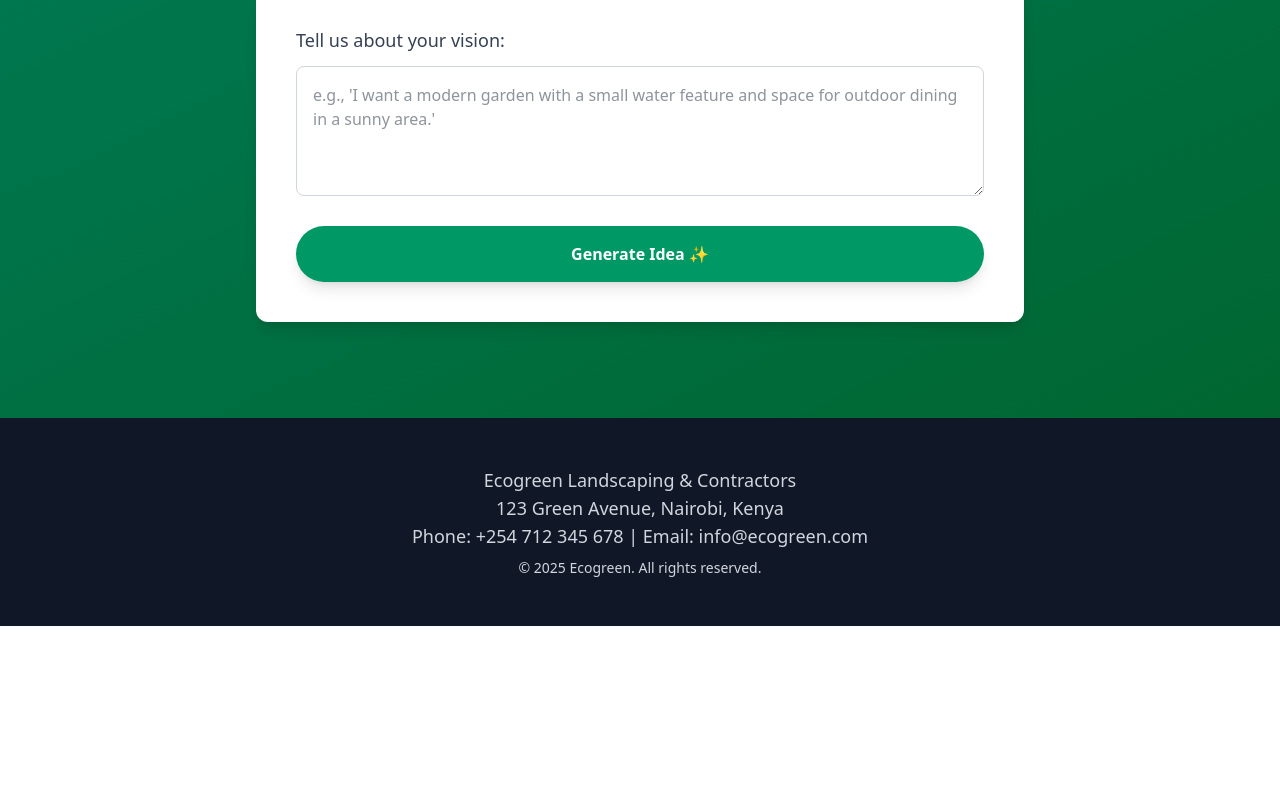
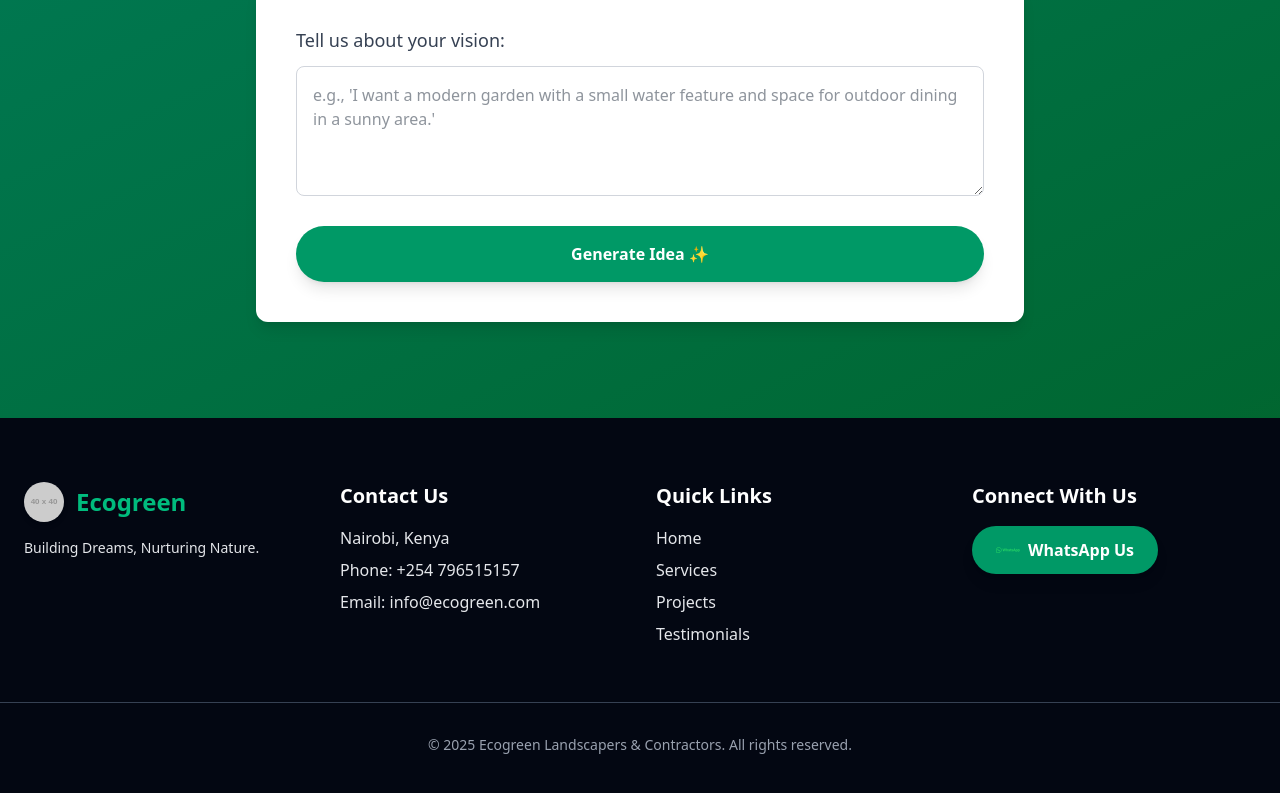
Before and after one commit to Nduhiu17/ecogreen-website, a React (Vite) app: page / in a window 1280 px wide. Shown: the part 3566-4359 px from the top of the page. Before the commit the page ends 4192 px from the top, so only its background shows below. Built offline with nearby package versions, Linux system fonts and the light colour scheme.

Commit message:
update footer layout and styles

```diff
--- a/src/App.jsx
+++ b/src/App.jsx
@@ -284,14 +284,56 @@ function App() {
       </section>
 
       {/* Footer Section (Removed redundant navigation as it's now in the header) */}
-      <footer className="bg-gray-900 text-gray-300 py-12">
-        <div className="container mx-auto px-6 text-center">
-          <p className="text-lg mb-2">
-            Ecogreen Landscaping & Contractors<br />
-            123 Green Avenue, Nairobi, Kenya<br />
-            Phone: +254 712 345 678 | Email: info@ecogreen.com
-          </p>
-          <p className="text-sm">&copy; {new Date().getFullYear()} Ecogreen. All rights reserved.</p>
+      <footer className="bg-gray-950 text-gray-200 py-16"> {/* Darker background, lighter text, more padding */}
+        <div className="container mx-auto px-6 grid grid-cols-1 md:grid-cols-4 gap-8"> {/* Responsive grid layout */}
+
+          {/* Column 1: Logo and Company Name */}
+          <div className="md:col-span-1 flex flex-col items-center md:items-start">
+            <a href="#" className="flex items-center space-x-3 mb-4">
+              <img src="https://placehold.co/40x40/228B22/FFFFFF?text=Logo" alt="Ecogreen Logo" className="h-10 w-10 rounded-full shadow-md" />
+              <span className="text-2xl font-bold text-emerald-500">Ecogreen</span> {/* Use emerald for logo text */}
+            </a>
+            <p className="text-sm text-center md:text-left">Building Dreams, Nurturing Nature.</p>
+          </div>
+
+          {/* Column 2: Contact Information */}
+          <div className="md:col-span-1 text-center md:text-left">
+            <h4 className="text-xl font-semibold text-white mb-4">Contact Us</h4>
+            <p className="mb-2">Nairobi, Kenya</p>
+            <p className="mb-2">Phone: <a href="tel:+254796515157" className="hover:text-emerald-400 transition-colors duration-200">+254 796515157</a></p>
+            <p className="mb-2">Email: <a href="mailto:info@ecogreen.com" className="hover:text-emerald-400 transition-colors duration-200">info@ecogreen.com</a></p>
+          </div>
+
+          {/* Column 3: Quick Links */}
+          <div className="md:col-span-1 text-center md:text-left">
+            <h4 className="text-xl font-semibold text-white mb-4">Quick Links</h4>
+            <ul>
+              <li className="mb-2"><a href="#" className="hover:text-emerald-400 transition-colors duration-200">Home</a></li>
+              <li className="mb-2"><a href="#services" className="hover:text-emerald-400 transition-colors duration-200">Services</a></li>
+              <li className="mb-2"><a href="#projects" className="hover:text-emerald-400 transition-colors duration-200">Projects</a></li>
+              <li className="mb-2"><a href="#testimonials" className="hover:text-emerald-400 transition-colors duration-200">Testimonials</a></li>
+            </ul>
+          </div>
+
+          {/* Column 4: Social Media / CTA (WhatsApp) */}
+          <div className="md:col-span-1 flex flex-col items-center md:items-start">
+            <h4 className="text-xl font-semibold text-white mb-4">Connect With Us</h4>
+            <a
+              href="https://wa.me/254796515157"
+              target="_blank"
+              rel="noopener noreferrer"
+              className="flex items-center space-x-2 bg-emerald-600 hover:bg-emerald-700 text-white font-bold py-3 px-6 rounded-full shadow-lg transition duration-300 transform hover:scale-105"
+              title="Chat with us on WhatsApp"
+            >
+              <img src={whatsappIcon} alt="WhatsApp" className="h-6 w-6" />
+              <span>WhatsApp Us</span>
+            </a>
+          </div>
+
+        </div>
+
+        <div className="container mx-auto px-6 mt-12 pt-8 border-t border-gray-700 text-center text-sm text-gray-400">
+          <p>&copy; {new Date().getFullYear()} Ecogreen Landscapers & Contractors. All rights reserved.</p>
         </div>
       </footer>
     </div>
@@ -302,16 +344,15 @@ function App() {
 function ServiceCard({ title, description, images, elementRef }) {
   const [currentImageIndex, setCurrentImageIndex] = useState(0);
   const [isHovered, setIsHovered] = useState(false);
-  const cardRef = useRef(null); // Use useRef for the card element
+  const cardRef = useRef(null);
 
-  // Ref for the interval timer
   const intervalRef = useRef(null);
 
   const startAutoCycle = () => {
     if (images.length > 1) {
       intervalRef.current = setInterval(() => {
         setCurrentImageIndex((prevIndex) => (prevIndex + 1) % images.length);
-      }, 3000); // Change image every 3 seconds
+      }, 3000);
     }
   };
 
@@ -322,43 +363,40 @@ function ServiceCard({ title, description, images, elementRef }) {
   };
 
   useEffect(() => {
-    // Pass the element's offset to the parent's fadeIn function via elementRef prop
     if (cardRef.current && elementRef) {
       elementRef(cardRef.current);
     }
 
-    // Start auto-cycling when component mounts or images change, if not hovered
     if (!isHovered) {
       startAutoCycle();
     }
 
-    // Cleanup interval on component unmount or images/hover state change
     return () => stopAutoCycle();
   }, [images.length, elementRef, isHovered]);
 
   const handleMouseEnter = () => {
     setIsHovered(true);
-    stopAutoCycle(); // Pause autoplay on hover
+    stopAutoCycle();
   };
 
   const handleMouseLeave = () => {
     setIsHovered(false);
-    startAutoCycle(); // Resume autoplay when not hovered
+    startAutoCycle();
   };
 
   const goToPrev = () => {
     setCurrentImageIndex((prevIndex) => (prevIndex - 1 + images.length) % images.length);
-    stopAutoCycle(); // Stop auto-cycle on manual navigation
-    startAutoCycle(); // Restart after a brief moment to avoid immediate next slide
+    stopAutoCycle();
+    startAutoCycle();
   };
 
   const goToNext = () => {
     setCurrentImageIndex((prevIndex) => (prevIndex + 1) % images.length);
-    stopAutoCycle(); // Stop auto-cycle on manual navigation
-    startAutoCycle(); // Restart after a brief moment to avoid immediate next slide
+    stopAutoCycle();
+    startAutoCycle();
   };
 
-  const motionClass = elementRef ? elementRef(cardRef.current) : ''; // Get the motion class from parent
+  const motionClass = elementRef ? elementRef(cardRef.current) : '';
 
   return (
     <div
@@ -407,8 +445,8 @@ function ServiceCard({ title, description, images, elementRef }) {
                   key={idx}
                   onClick={() => {
                     setCurrentImageIndex(idx);
-                    stopAutoCycle(); // Stop auto-cycle on manual navigation
-                    startAutoCycle(); // Restart after a brief moment
+                    stopAutoCycle();
+                    startAutoCycle();
                   }}
                   className={`w-3 h-3 rounded-full ${idx === currentImageIndex ? 'bg-white' : 'bg-gray-400'} opacity-75 focus:outline-none hover:opacity-100 transition-colors duration-300`}
                   aria-label={`Go to image ${idx + 1}`}
@@ -419,7 +457,7 @@ function ServiceCard({ title, description, images, elementRef }) {
         )}
       </div>
       <div className="p-6">
-        <h3 className="text-2xl font-semibold text-emerald-700 mb-3">{title}</h3> {/* Emerald text */}
+        <h3 className="text-2xl font-semibold text-emerald-700 mb-3">{title}</h3>
         <p className="text-gray-600 leading-relaxed">{description}</p>
       </div>
     </div>
@@ -429,16 +467,15 @@ function ServiceCard({ title, description, images, elementRef }) {
 // Landscaping Specific Card Component (Before & After)
 function LandscapingCard({ title, description, beforeImage, afterImage, elementRef }) {
   const [showBefore, setShowBefore] = useState(true);
-  const cardRef = useRef(null); // Create a ref for the card element
+  const cardRef = useRef(null);
 
   useEffect(() => {
-    // Pass the element's offset to the parent's fadeIn function via elementRef prop
     if (cardRef.current && elementRef) {
       elementRef(cardRef.current);
     }
   }, [elementRef]);
 
-  const motionClass = elementRef ? elementRef(cardRef.current) : ''; // Get the motion class from parent
+  const motionClass = elementRef ? elementRef(cardRef.current) : '';
 
   return (
     <div ref={cardRef} className={`bg-white rounded-xl shadow-lg overflow-hidden transform hover:scale-103 transition-all duration-500 ease-in-out ${motionClass}`}>
@@ -460,7 +497,7 @@ function LandscapingCard({ title, description, beforeImage, afterImage, elementR
         </div>
       </div>
       <div className="p-6">
-        <h3 className="text-2xl font-semibold text-emerald-700 mb-3">{title}</h3> {/* Emerald text */}
+        <h3 className="text-2xl font-semibold text-emerald-700 mb-3">{title}</h3>
         <p className="text-gray-600 leading-relaxed">{description}</p>
       </div>
     </div>
@@ -469,16 +506,15 @@ function LandscapingCard({ title, description, beforeImage, afterImage, elementR
 
 // Project Card Component
 function ProjectCard({ title, image, elementRef }) {
-  const cardRef = useRef(null); // Create a ref for the card element
+  const cardRef = useRef(null);
 
   useEffect(() => {
-    // Pass the element's offset to the parent's fadeIn function via elementRef prop
     if (cardRef.current && elementRef) {
       elementRef(cardRef.current);
     }
   }, [elementRef]);
 
-  const motionClass = elementRef ? elementRef(cardRef.current) : ''; // Get the motion class from parent
+  const motionClass = elementRef ? elementRef(cardRef.current) : '';
 
   return (
     <div ref={cardRef} className={`bg-white rounded-xl shadow-lg overflow-hidden transform hover:scale-105 transition-all duration-500 ease-in-out ${motionClass}`}>
@@ -497,21 +533,20 @@ function ProjectCard({ title, image, elementRef }) {
 
 // Testimonial Card Component
 function TestimonialCard({ quote, author, elementRef }) {
-  const cardRef = useRef(null); // Create a ref for the card element
+  const cardRef = useRef(null);
 
   useEffect(() => {
-    // Pass the element's offset to the parent's fadeIn function via elementRef prop
     if (cardRef.current && elementRef) {
       elementRef(cardRef.current);
     }
   }, [elementRef]);
 
-  const motionClass = elementRef ? elementRef(cardRef.current) : ''; // Get the motion class from parent
+  const motionClass = elementRef ? elementRef(cardRef.current) : '';
 
   return (
-    <div ref={cardRef} className={`bg-emerald-700 text-white p-6 rounded-xl shadow-lg flex flex-col justify-between transform hover:scale-103 transition-all duration-500 ease-in-out ${motionClass}`}> {/* Emerald background */}
+    <div ref={cardRef} className={`bg-emerald-700 text-white p-6 rounded-xl shadow-lg flex flex-col justify-between transform hover:scale-103 transition-all duration-500 ease-in-out ${motionClass}`}>
       <p className="text-lg italic mb-4">"{quote}"</p>
-      <p className="text-right font-medium text-emerald-100">- {author}</p> {/* Emerald text */}
+      <p className="text-right font-medium text-emerald-100">- {author}</p>
     </div>
   );
 }
@@ -538,10 +573,8 @@ function ProjectIdeaGenerator() {
       let chatHistory = [];
       chatHistory.push({ role: "user", parts: [{ text: `Generate a creative and concise landscaping or construction project idea based on the following description, suitable for a company like Ecogreen. Focus on unique features, benefits, and a catchy name. Description: "${prompt}"` }] });
 
-      // We'll call the API twice: once for the idea, once for the image prompt
-      // First call: get the idea
       const ideaPayload = { contents: [chatHistory[0]] };
-      const apiKey = "AIzaSyC1q_KJysimHoEnfZgofyIrsahF7NLmP0c"; // Canvas will automatically provide this at runtime
+      const apiKey = "AIzaSyC1q_KJysimHoEnfZgofyIrsahF7NLmP0c";
       const apiUrl = `https://generativelanguage.googleapis.com/v1beta/models/gemini-2.0-flash:generateContent?key=${apiKey}`;
 
       const ideaResponse = await fetch(apiUrl, {
@@ -562,11 +595,9 @@ function ProjectIdeaGenerator() {
         return;
       }
 
-      // Second call: get the image prompt from a new conversation with the idea
       const imagePromptChatHistory = [];
       imagePromptChatHistory.push({ role: "user", parts: [{ text: `Based on this project idea: "${ideaText}", suggest a relevant royalty-free image prompt for this project idea. Only output the image prompt, nothing else. The image prompt should be suitable for a general image search engine like Unsplash, avoiding specific brand names.` }] });
       const imagePromptPayload = { contents: imagePromptChatHistory };
-
 
       const imagePromptResponse = await fetch(apiUrl, {
         method: 'POST',
@@ -579,10 +610,9 @@ function ProjectIdeaGenerator() {
       if (imagePromptResult.candidates && imagePromptResult.candidates.length > 0 &&
           imagePromptResult.candidates[0].content && imagePromptResult.candidates[0].content.parts &&
           imagePromptResult.candidates[0].content.parts.length > 0) {
-        imagePrompt = imagePromptResult.candidates[0].content.parts[0].text.replace(/["\n]/g, '').trim(); // Clean up response
+        imagePrompt = imagePromptResult.candidates[0].content.parts[0].text.replace(/["\n]/g, '').trim();
       }
 
-      // Use Unsplash for royalty-free images
       let imageUrl = '';
       if (imagePrompt) {
         const encodedPrompt = encodeURIComponent(imagePrompt);
@@ -624,7 +654,7 @@ function ProjectIdeaGenerator() {
         </label>
         <textarea
           id="project-prompt"
-          className="w-full p-4 border border-gray-300 rounded-lg focus:ring-2 focus:ring-emerald-500 focus:border-transparent outline-none text-gray-800 resize-y min-h-[100px]" /* Emerald focus ring */
+          className="w-full p-4 border border-gray-300 rounded-lg focus:ring-2 focus:ring-emerald-500 focus:border-transparent outline-none text-gray-800 resize-y min-h-[100px]"
           rows="4"
           value={prompt}
           onChange={(e) => setPrompt(e.target.value)}
@@ -633,7 +663,7 @@ function ProjectIdeaGenerator() {
       </div>
       <button
         onClick={generateIdea}
-        className="w-full flex items-center justify-center px-8 py-4 bg-emerald-600 text-white font-bold rounded-full shadow-lg hover:bg-emerald-700 transition duration-300 transform hover:scale-105 active:scale-95 disabled:opacity-50 disabled:cursor-not-allowed" /* Emerald button */
+        className="w-full flex items-center justify-center px-8 py-4 bg-emerald-600 text-white font-bold rounded-full shadow-lg hover:bg-emerald-700 transition duration-300 transform hover:scale-105 active:scale-95 disabled:opacity-50 disabled:cursor-not-allowed"
         disabled={loading}
       >
         {loading ? (
@@ -647,8 +677,8 @@ function ProjectIdeaGenerator() {
       </button>
 
       {generatedIdea && (
-        <div className="mt-8 p-6 bg-emerald-50 border border-emerald-200 rounded-lg shadow-md animate-fade-in-up"> {/* Emerald background/border */}
-          <h3 className="text-xl font-semibold text-emerald-800 mb-4">Your Custom Project Idea:</h3> {/* Emerald text */}
+        <div className="mt-8 p-6 bg-emerald-50 border border-emerald-200 rounded-lg shadow-md animate-fade-in-up">
+          <h3 className="text-xl font-semibold text-emerald-800 mb-4">Your Custom Project Idea:</h3>
           {generatedIdea}
         </div>
       )}
```
